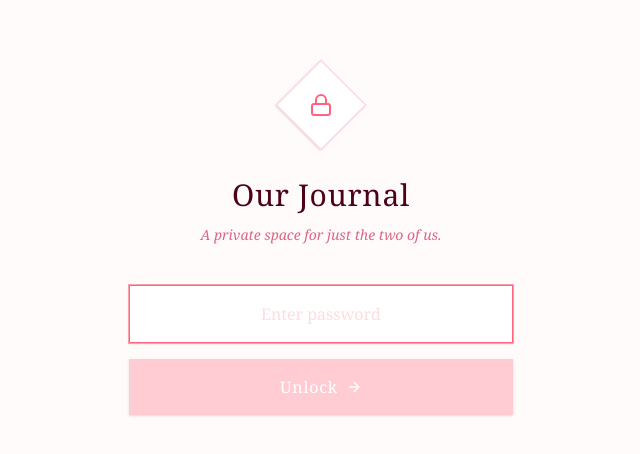
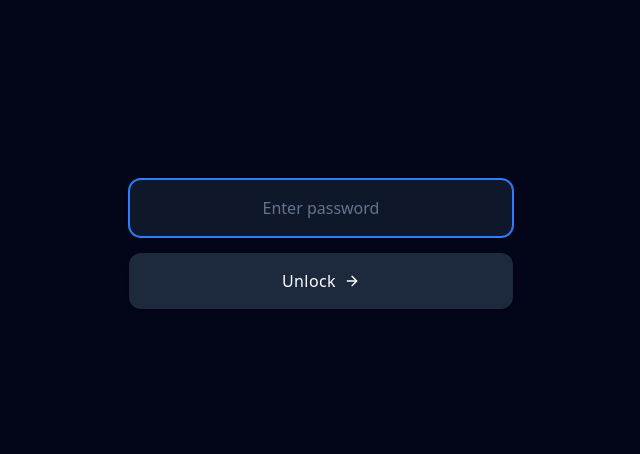
Before and after one commit to Saneajayy/mockweb, a Next.js app: page /login in a window 1280 px wide. Shown: the part 156-610 px from the top of the page, without its empty margins (319-959 px from the left). Built offline with nearby package versions, Linux system fonts and the light colour scheme.

Commit message:
style: apply dark blue theme and simplify login

```diff
--- a/src/app/login/page.tsx
+++ b/src/app/login/page.tsx
@@ -40,17 +40,8 @@ export default function LoginPage() {
   };
 
   return (
-    <main className="min-h-[100dvh] flex flex-col items-center justify-center bg-rose-50/30 p-6">
-      <div className="w-full max-w-sm flex flex-col items-center space-y-10 animate-in fade-in slide-in-from-bottom-4 duration-700 ease-out">
-        <div className="w-16 h-16 bg-white border border-rose-200 text-rose-400 flex items-center justify-center rotate-45 shadow-sm">
-          <Lock className="w-6 h-6 -rotate-45" />
-        </div>
-
-        <div className="text-center space-y-3">
-          <h1 className="text-3xl font-medium text-rose-950 font-serif tracking-wide">Our Journal</h1>
-          <p className="text-rose-700/60 text-sm font-serif italic">A private space for just the two of us.</p>
-        </div>
-
+    <main className="min-h-[100dvh] flex flex-col items-center justify-center bg-slate-950 p-6">
+      <div className="w-full max-w-sm flex flex-col items-center animate-in fade-in slide-in-from-bottom-4 duration-700 ease-out">
         <form onSubmit={handleSubmit} className="w-full flex flex-col space-y-4">
           <div className="relative">
             <input
@@ -62,9 +53,9 @@ export default function LoginPage() {
               }}
               placeholder="Enter password"
               className={clsx(
-                "w-full px-5 py-4 text-center bg-white border outline-none transition-all text-rose-950 shadow-sm font-serif",
-                "focus:ring-1 focus:ring-rose-300 focus:border-rose-400 placeholder:text-rose-200/70",
-                error ? "border-red-300 bg-red-50 text-red-900 animate-pulse" : "border-rose-200"
+                "w-full px-5 py-4 text-center bg-slate-900 border outline-none transition-all text-slate-100 shadow-sm font-sans rounded-xl",
+                "focus:ring-1 focus:ring-blue-500 focus:border-blue-500 placeholder:text-slate-500",
+                error ? "border-red-500 bg-red-950/30 text-red-200 animate-pulse" : "border-slate-800"
               )}
               disabled={loading}
               autoFocus
@@ -75,11 +66,11 @@ export default function LoginPage() {
             type="submit"
             disabled={loading || !password}
             className={clsx(
-              "w-full flex items-center justify-center space-x-2 py-4 text-white font-serif tracking-wider transition-all",
+              "w-full flex items-center justify-center space-x-2 py-4 text-white font-sans font-medium tracking-wide transition-all rounded-xl",
               "shadow-sm active:scale-[0.98]",
               loading || !password
-                ? "bg-rose-200 cursor-not-allowed shadow-none"
-                : "bg-rose-500 hover:bg-rose-600 hover:shadow-md"
+                ? "bg-slate-800 text-slate-500 cursor-not-allowed shadow-none"
+                : "bg-blue-600 hover:bg-blue-500 hover:shadow-md"
             )}
           >
             <span>{loading ? 'Unlocking...' : 'Unlock'}</span>
--- a/src/components/JournalClient.tsx
+++ b/src/components/JournalClient.tsx
@@ -216,18 +216,11 @@ export default function JournalClient({ authorA, authorB }: JournalClientProps)
   }
 
   return (
-    <div className="flex flex-col h-[100dvh] bg-rose-50/30 font-serif">
-      <header className="sticky top-0 z-10 bg-white/80 backdrop-blur-md border-b border-rose-100 px-5 py-4 flex items-center justify-between">
-        <h1 className="text-xl font-medium text-rose-950 tracking-wide">Our Journal</h1>
-        <div className="text-sm font-medium text-rose-800 tracking-wide">
-          {localAuthor}
-        </div>
-      </header>
-
+    <div className="flex flex-col h-[100dvh] bg-slate-950 font-sans text-slate-200">
       <main className="flex-1 overflow-y-auto px-4 py-6 flex flex-col space-y-6">
         {isLoading && (
           <div className="flex-1 flex items-center justify-center">
-            <Loader2 className="w-8 h-8 text-rose-300 animate-spin" />
+            <Loader2 className="w-8 h-8 text-slate-500 animate-spin" />
           </div>
         )}
 
@@ -237,14 +230,14 @@ export default function JournalClient({ authorA, authorB }: JournalClientProps)
 
         {!isLoading && !data?.entries?.length && (
           <div className="flex-1 flex items-center justify-center opacity-60">
-            <p className="text-rose-900 text-sm">no messages here yet.</p>
+            <p className="text-slate-500 text-sm">no messages here yet.</p>
           </div>
         )}
 
         {groupedEntries && Object.entries(groupedEntries).map(([dateStr, entries]) => (
           <div key={dateStr} className="flex flex-col space-y-6">
             <div className="flex justify-center my-2">
-              <span className="text-xs font-medium text-rose-400/80 tracking-wide">
+              <span className="text-xs font-medium text-slate-500 tracking-wide">
                 {dateStr}
               </span>
             </div>
@@ -265,14 +258,17 @@ export default function JournalClient({ authorA, authorB }: JournalClientProps)
                   )}
                 >
                   <div className={clsx(
-                    "relative group shadow-sm text-[15px] leading-relaxed break-words whitespace-pre-wrap border",
+                    "relative group shadow-sm text-[15px] leading-relaxed break-words whitespace-pre-wrap",
                     isMine
-                      ? "bg-rose-500 text-white border-rose-600 rounded-3xl rounded-br-[4px]"
-                      : "bg-white text-rose-950 border-rose-200 rounded-3xl rounded-bl-[4px]"
+                      ? "bg-blue-600 text-white rounded-3xl rounded-br-[4px]"
+                      : "bg-slate-800 text-slate-100 rounded-3xl rounded-bl-[4px]",
+                    !entry.content && entry.image_url ? "bg-transparent shadow-none" : ""
                   )}>
                     {entry.image_url && (
-                      <div className="relative w-full overflow-hidden">
-                        {/* Use standard img tag for simplicity with unknown domains */}
+                      <div className={clsx(
+                        "relative w-full overflow-hidden",
+                        !entry.content ? "rounded-3xl" : "rounded-t-3xl rounded-b-[4px]"
+                      )}>
                         <img
                           src={entry.image_url}
                           alt="Entry image"
@@ -290,7 +286,7 @@ export default function JournalClient({ authorA, authorB }: JournalClientProps)
                     {isMine && !isDeleting && (
                       <button
                         onClick={() => handleDelete(entry.id, entry.author)}
-                        className="absolute -left-10 top-1/2 -translate-y-1/2 p-2 opacity-0 group-hover:opacity-100 transition-opacity text-rose-300 hover:text-red-500"
+                        className="absolute -left-10 top-1/2 -translate-y-1/2 p-2 opacity-0 group-hover:opacity-100 transition-opacity text-slate-500 hover:text-red-400"
                         title="Delete entry"
                       >
                         <Trash2 className="w-4 h-4" />
@@ -300,23 +296,23 @@ export default function JournalClient({ authorA, authorB }: JournalClientProps)
                     {!isMine && (
                       <button
                         onClick={() => handleReact(entry.id)}
-                        className="absolute -right-10 top-1/2 -translate-y-1/2 p-2 opacity-0 group-hover:opacity-100 transition-opacity text-rose-300 hover:text-rose-500"
+                        className="absolute -right-10 top-1/2 -translate-y-1/2 p-2 opacity-0 group-hover:opacity-100 transition-opacity text-slate-500 hover:text-blue-400"
                         title="React"
                       >
-                        <Heart className={clsx("w-4 h-4", iReacted && "fill-rose-500 text-rose-500")} />
+                        <Heart className={clsx("w-4 h-4", iReacted && "fill-blue-500 text-blue-500")} />
                       </button>
                     )}
                   </div>
 
                   <div className="flex items-center space-x-2 mt-1.5 px-1">
-                    <span className="text-[11px] text-rose-400/80">
+                    <span className="text-[11px] text-slate-500">
                       {format(new Date(entry.created_at), 'h:mm a')}
                     </span>
                     {hasReactions && (
                       <div className="flex -space-x-1">
                         {Object.keys(entry.reactions || {}).map((reacter) => (
-                          <div key={reacter} className="bg-white border border-rose-100 p-0.5 rounded-full shadow-sm" title={reacter}>
-                            <Heart className="w-3 h-3 fill-rose-500 text-rose-500" />
+                          <div key={reacter} className="bg-slate-900 border border-slate-800 p-0.5 rounded-full shadow-sm" title={reacter}>
+                            <Heart className="w-3 h-3 fill-blue-500 text-blue-500" />
                           </div>
                         ))}
                       </div>
@@ -331,15 +327,15 @@ export default function JournalClient({ authorA, authorB }: JournalClientProps)
         <div ref={bottomRef} className="h-2" />
       </main>
 
-      <footer className="bg-white border-t border-rose-100 p-4 pb-[env(safe-area-inset-bottom,16px)]">
+      <footer className="bg-slate-900 border-t border-slate-800 p-4 pb-[env(safe-area-inset-bottom,16px)]">
         {imagePreview && (
           <div className="mb-3 relative inline-block">
-            <div className="relative w-24 h-24 border border-rose-200">
+            <div className="relative w-24 h-24 rounded-lg overflow-hidden border border-slate-700">
               <img src={imagePreview} alt="Preview" className="w-full h-full object-cover" />
             </div>
             <button
               onClick={clearImage}
-              className="absolute -top-2 -right-2 bg-white border border-rose-200 text-rose-500 p-1 rounded-full shadow-sm"
+              className="absolute -top-2 -right-2 bg-slate-800 border border-slate-700 text-slate-300 p-1 rounded-full shadow-sm"
             >
               <X className="w-3 h-3" />
             </button>
@@ -348,12 +344,12 @@ export default function JournalClient({ authorA, authorB }: JournalClientProps)
 
         <form
           onSubmit={handleSend}
-          className="flex items-end space-x-2 bg-rose-50/50 p-2 focus-within:ring-1 focus-within:ring-rose-200 focus-within:bg-white transition-all border border-rose-100"
+          className="flex items-end space-x-2 bg-slate-950 p-2 focus-within:ring-1 focus-within:ring-blue-900 focus-within:bg-slate-900 transition-all border border-slate-800 rounded-2xl"
         >
           <button
             type="button"
             onClick={() => fileInputRef.current?.click()}
-            className="p-3 text-rose-400 hover:text-rose-600 transition-colors"
+            className="p-3 text-slate-400 hover:text-blue-400 transition-colors"
           >
             <ImageIcon className="w-5 h-5" />
           </button>
@@ -374,18 +370,18 @@ export default function JournalClient({ authorA, authorB }: JournalClientProps)
                 handleSend();
               }
             }}
-            placeholder=""
-            className="flex-1 max-h-32 bg-transparent resize-none outline-none text-[15px] text-rose-950 px-2 py-3 leading-relaxed"
+            placeholder="Message..."
+            className="flex-1 max-h-32 bg-transparent resize-none outline-none text-[15px] text-slate-100 px-2 py-3 leading-relaxed placeholder:text-slate-600"
             rows={Math.min(4, content.split('\n').length || 1)}
           />
           <button
             type="submit"
             disabled={(!content.trim() && !imageFile) || isSending}
             className={clsx(
-              "p-3 flex items-center justify-center transition-all",
+              "p-3 flex items-center justify-center transition-all rounded-xl",
               (content.trim() || imageFile) && !isSending
-                ? "bg-rose-500 text-white shadow-sm hover:bg-rose-600 active:scale-95"
-                : "bg-rose-200/50 text-rose-300 cursor-not-allowed"
+                ? "bg-blue-600 text-white shadow-sm hover:bg-blue-500 active:scale-95"
+                : "bg-slate-800 text-slate-500 cursor-not-allowed"
             )}
           >
             {isSending ? (
```
Also changed, not shown: src/components/IdentityPicker.tsx (+3 -12 lines).
